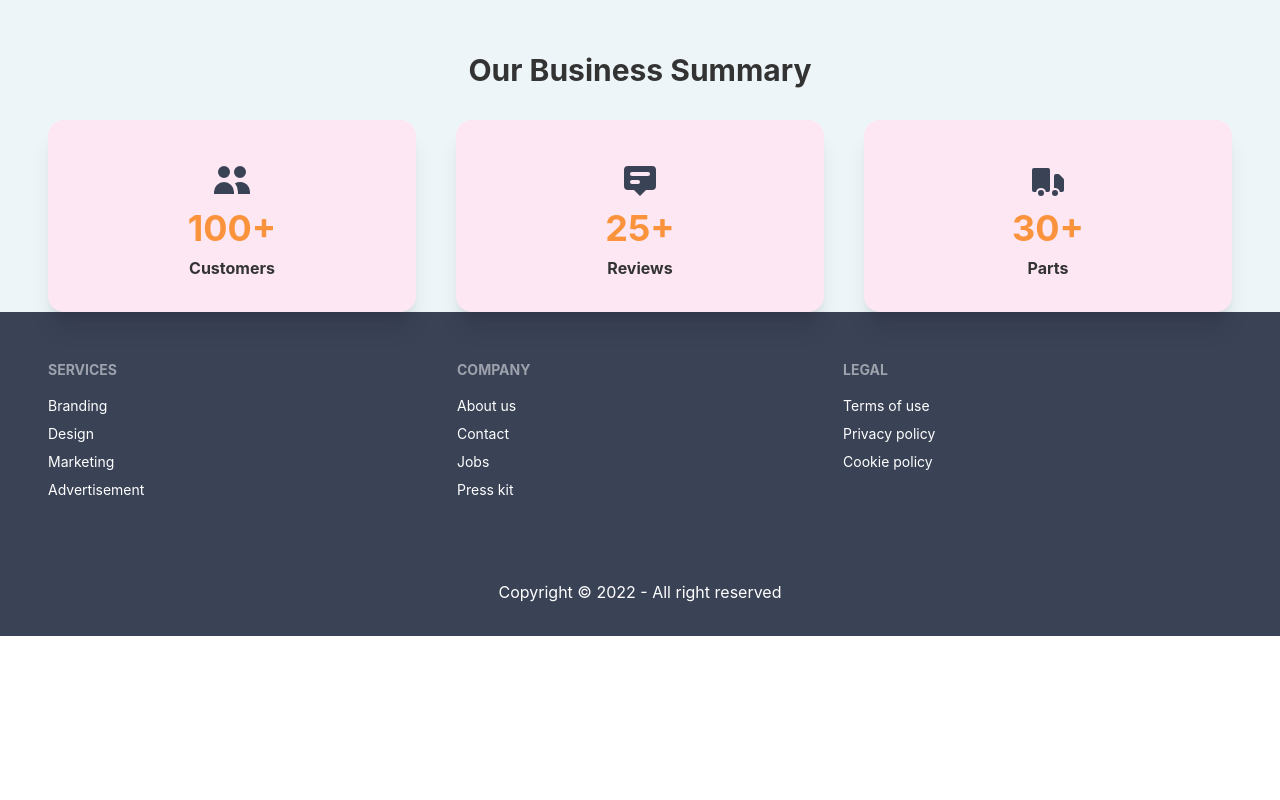
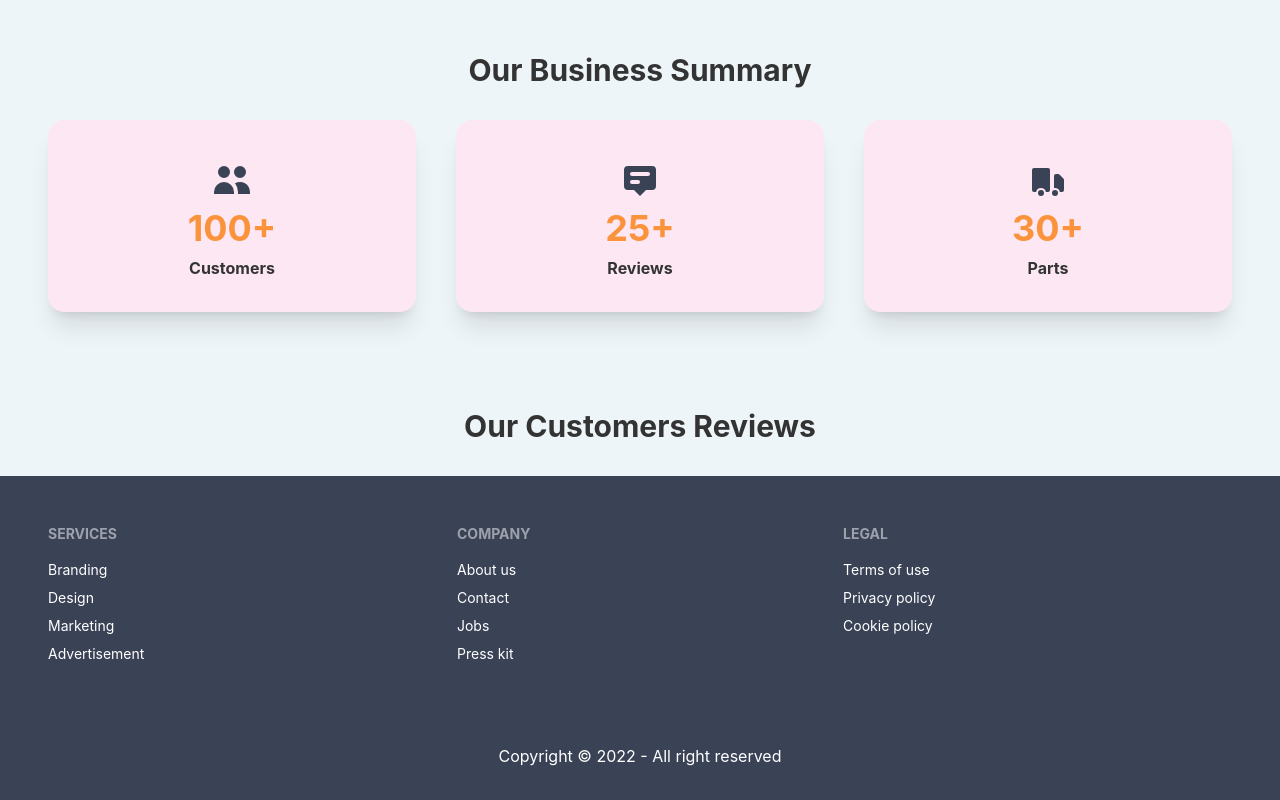
Before and after one commit to coderrakibul/assignment-12-client-side, a React (Create React App) app: page / in a window 1280 px wide. Shown: the part 944-1744 px from the top of the page. Before the commit the page ends 1580 px from the top, so only its background shows below. Built offline with nearby package versions, Linux system fonts and the light colour scheme; no server answers; the HTML template or start-up script is replaced by a standard one.

Commit message:
review section added

```diff
--- a/src/Pages/Home/Home.js
+++ b/src/Pages/Home/Home.js
@@ -1,6 +1,7 @@
 import React from 'react';
 import Banner from './Banner';
 import Parts from './Parts';
+import Reviews from './Reviews';
 import Summary from './Summary';
 
 
@@ -10,6 +11,7 @@ const Home = () => {
             <Banner></Banner>
             <Parts></Parts>
             <Summary></Summary>
+            <Reviews></Reviews>
         </div>
     );
 };
--- /dev/null
+++ b/src/Pages/Home/Reviews.js
@@ -0,0 +1,11 @@
+import React from 'react';
+
+const Reviews = () => {
+    return (
+        <div className='px-12 mt-24'>
+            <h2 className='text-3xl font-bold text-center mb-8'>Our Customers Reviews</h2>
+        </div>
+    );
+};
+
+export default Reviews;
```
